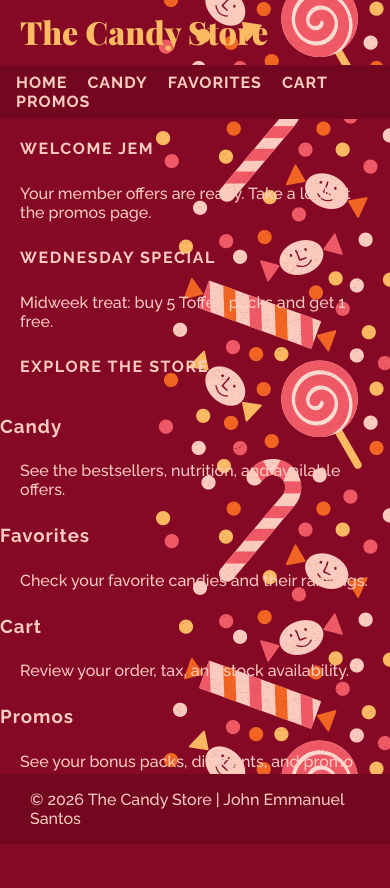
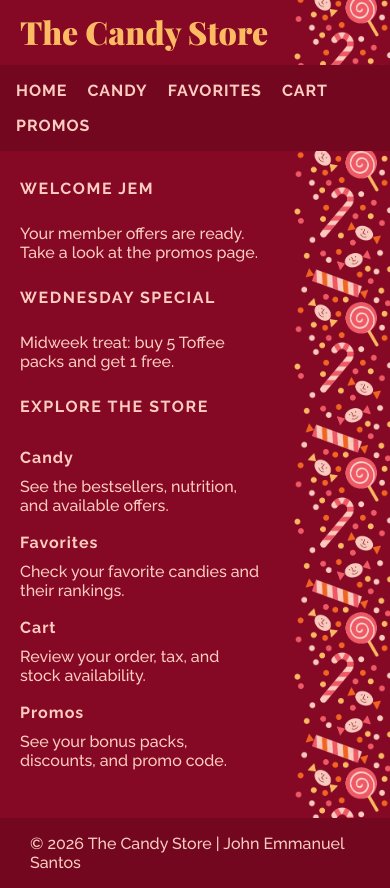
Before and after one commit to jmsantos9925-eng/6DWEB-Progressive, a PHP site: page /index.php in a window 390 px wide. Before the commit the page ends 844 px from the top, so only its background shows below. Run offline with PHP 8.4, Linux system fonts and the light colour scheme.

Commit message:
Add files via upload

```diff
--- a/css/styles.css
+++ b/css/styles.css
@@ -116,7 +116,46 @@ nav a:hover {
 footer {
   background-color: #730720;
   padding: 10px;
-  width: 100%;
-  position: fixed;
+  box-sizing: border-box;
+  position: static;
   bottom: 0;
 }
+main {
+  min-height: 70vh;
+  padding: 8px 265px 30px 0;
+}
+
+h3 {
+  margin: 12px 20px 4px;
+  font-size: 1em;
+}
+
+section {
+  margin-bottom: 12px;
+}
+
+li {
+  padding: 4px 0;
+}
+
+@media (max-width: 700px) {
+  body {
+    background-size: 100px auto;
+  }
+
+  main {
+    padding-right: 110px;
+  }
+
+  nav a {
+    display: inline-block;
+  }
+
+  table {
+    font-size: 0.85em;
+  }
+
+  th, td {
+    padding: 5px;
+  }
+}
```
